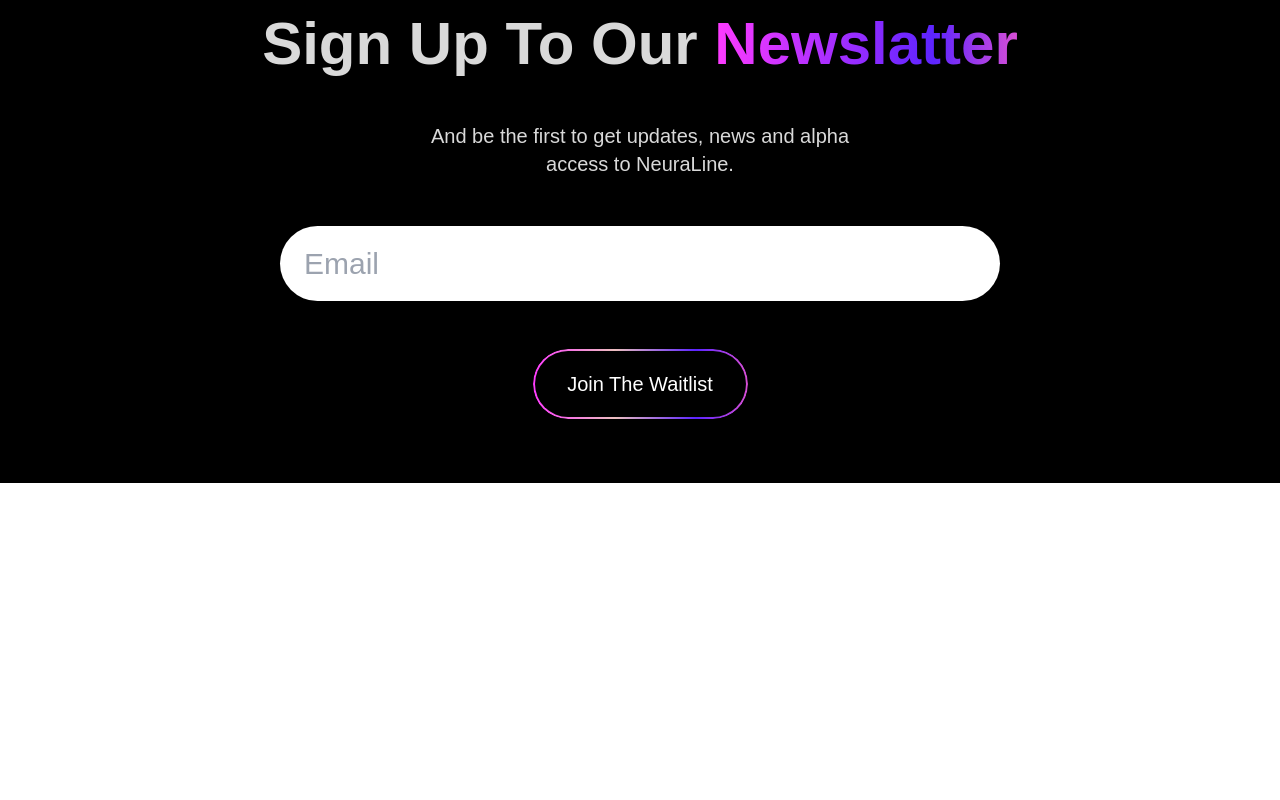
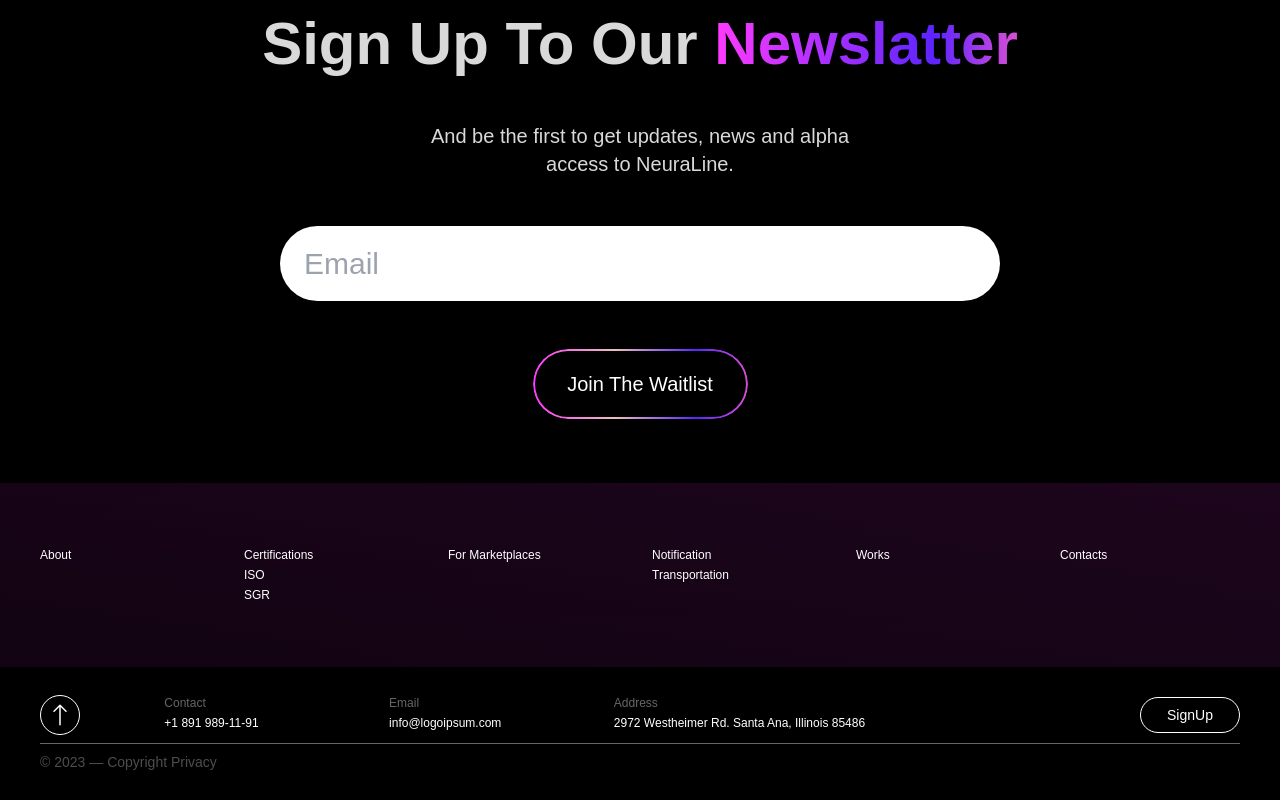
Before and after one commit to zulqarnain1231/neura-line, a React (Vite) app: page /#navbar in a window 1280 px wide. Before the commit this address led to /. Shown: the part 3074-3874 px from the top of the page. Before the commit the page ends 3557 px from the top, so only its background shows below. Built offline with nearby package versions, Linux system fonts and the light colour scheme.

Commit message:
finished footer

```diff
--- a/src/App.tsx
+++ b/src/App.tsx
@@ -3,6 +3,7 @@
 import Hero from "./components/Home/Hero";
 import Vision from "./components/Home/Vision";
 import NewsLetter from "./components/Home/NewsLetter";
+import Footer from "./components/Shared/Navigations/Footer";
 function App() {
   return (
     <main className="font-clash bg-gradient-to-b from-black-main to-[#3D0C3D]">
@@ -10,6 +11,7 @@
       <Hero />
       <Vision />
       <NewsLetter />
+      <Footer />
     </main>
   );
 }
--- a/src/components/Home/Hero.tsx
+++ b/src/components/Home/Hero.tsx
@@ -22,7 +22,7 @@
             Research Paper
           </button>
         </div>
-        <div className="w-full lg:h-[500px] sm:h-[300px] h-[250px]  flex items-center justify-center">
+        <div className="w-full lg:h-[500px] sm:h-[300px] h-[210px]  flex items-center justify-center">
           <img
             src="/Assets/Hero/HeroMain.png"
             className="w-full h-full object-fill pointer-events-none"
--- a/src/components/Home/Vision.tsx
+++ b/src/components/Home/Vision.tsx
@@ -6,7 +6,7 @@
       id="vision"
       className="w-full grid lg:grid-cols-2 gap-6 place-items-center lg:py-0 py-10"
     >
-      <div className="w-full h-full flex flex-col items-center justify-center gap-8 xl:pl-[40px] lg:pl-[40px] px-4 md:px-10 lg:pr-0 mt-10">
+      <div className="w-full h-full flex flex-col items-center justify-center gap-8 xl:pl-[40px] lg:pl-[40px] px-4 md:px-10 lg:pr-0 lg:mt-[400px]">
         <h2 className="text-white-off text-center sm:text-6xl text-5xl font-semibold">
           Your <span className="gradient-text-secondary">Vision</span> Comes
           True
--- /dev/null
+++ b/src/components/Shared/Navigations/Footer.tsx
@@ -0,0 +1,117 @@
+import React from "react";
+import { BsArrowUp } from "react-icons/bs";
+
+const Footer = () => {
+  const year = new Date().getFullYear();
+  const menu = [
+    [
+      {
+        name: "About",
+        route: "#",
+      },
+    ],
+    [
+      {
+        name: "Certifications",
+        route: "#",
+      },
+      {
+        name: "ISO",
+        route: "#",
+      },
+      {
+        name: "SGR",
+        route: "#",
+      },
+    ],
+    [
+      {
+        name: "For Marketplaces",
+        route: "#",
+      },
+    ],
+    [
+      { name: "Notification", route: "#" },
+      { name: "Transportation", route: "#" },
+    ],
+    [
+      {
+        name: "Works",
+        route: "#",
+      },
+    ],
+    [
+      {
+        name: "Contacts",
+        route: "#",
+      },
+    ],
+  ];
+  return (
+    <footer className="w-full flex flex-col items-center justify-start gap-16 lg:pt-16 pt-10 footer-bg">
+      <div className="w-full h-full max-w-[1430px] mx-auto md:px-10 px-4">
+        <div className="w-full grid md:grid-cols-6 gap-6">
+          {menu.map((item: any, index: number) => (
+            <div
+              key={index}
+              className="w-full flex flex-col items-start justify-start gap-1"
+            >
+              {item.map((el: any, index: number) => (
+                <a
+                  key={index}
+                  href={el.route}
+                  className="text-white-main text-xs font-medium"
+                >
+                  {el.name}
+                </a>
+              ))}
+            </div>
+          ))}
+        </div>
+      </div>
+      <div className="w-full bg-black-main py-5 md:px-10 px-4">
+        <div className="w-full h-full max-w-[1430px] mx-auto">
+          <div className="w-full grid md:grid-cols-[.5fr,1fr,1fr,2fr,1fr] gap-6 py-2 border-b border-b-white-main/40">
+            <a
+              href="#"
+              className="h-[40px] w-[40px] flex items-center justify-center border border-white-main rounded-full"
+            >
+              <BsArrowUp className="text-2xl text-white-main" />
+            </a>
+            <div className="w-full flex flex-col items-start justify-start gap-1">
+              <p className="text-white-main/40 text-xs font-medium">Contact</p>
+              <p className="text-white-main text-xs font-medium">
+                +1 891 989-11-91
+              </p>
+            </div>
+            <div className="w-full flex flex-col items-start justify-start gap-1">
+              <p className="text-white-main/40 text-xs font-medium">Email</p>
+              <p className="text-white-main text-xs font-medium">
+                info@logoipsum.com
+              </p>
+            </div>
+
+            <div className="w-full flex flex-col items-start justify-start gap-1">
+              <p className="text-white-main/40 text-xs font-medium">Address</p>
+              <p className="text-white-main text-xs font-medium">
+                2972 Westheimer Rd. Santa Ana, Illinois 85486
+              </p>
+            </div>
+            <div className="w-full flex items-center md:justify-end justify-start">
+              <button className="h-[36px] w-[100px] flex items-center justify-center bg-transparent text-white-main text-sm font-medium border border-white-main rounded-[40px]">
+                SignUp
+              </button>
+            </div>
+          </div>
+          <div className="flex items-center justify-start py-2">
+            <p className="text-sm text-white-main/30 font-medium">
+              © {year} — Copyright Privacy
+            </p>
+          </div>
+        </div>
+      </div>
+    </footer>
+  );
+};
+
+export default Footer;
--- a/src/index.css
+++ b/src/index.css
@@ -60,3 +60,7 @@
   -webkit-mask-composite: destination-out;
   mask-composite: exclude;
 }
+
+.footer-bg {
+  background: linear-gradient(8deg, #000 -71.32%, rgba(0, 0, 0, 0) 262.29%);
+}
```
